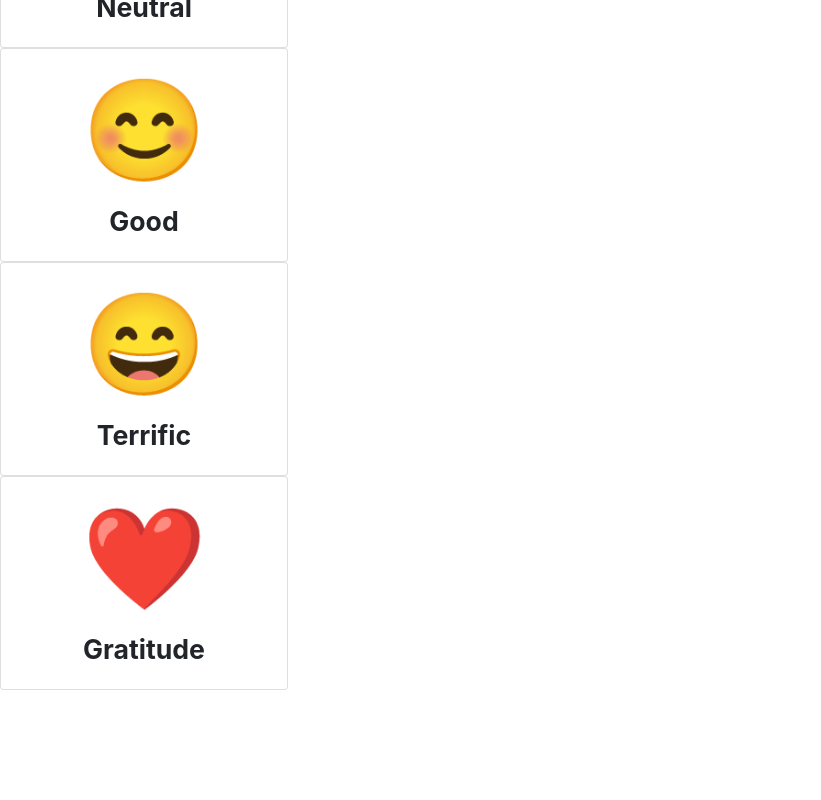
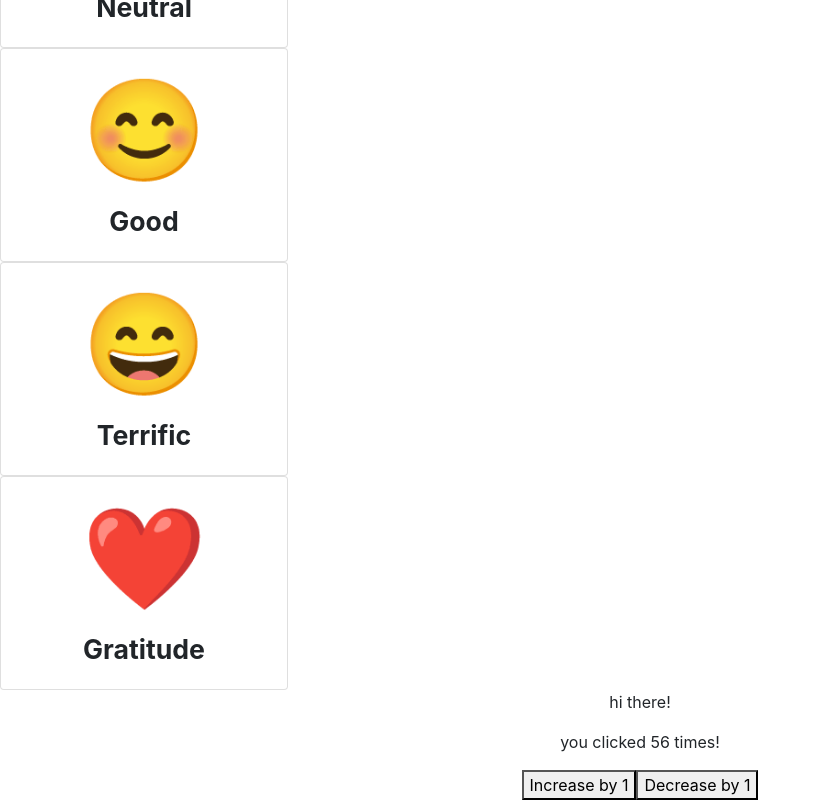
Before and after one commit to mchiang62/fitness, a React (Create React App) app: page / in a window 1280 px wide. Shown: the part 838-1638 px from the top of the page, without its empty margins (0-821 px from the left). Before the commit the page ends 1528 px from the top, so only its background shows below. Built offline with nearby package versions, Linux system fonts and the light colour scheme.

Commit message:
added counter.js for practice & guidance

```diff
--- a/src/App.js
+++ b/src/App.js
@@ -1,5 +1,6 @@
 import './App.css';
-import Cards from "./Components/Card/Cards";
+import Cards from "./Components/Cards";
+import Counter from "./Components/Counter";
 
 
 
@@ -10,6 +11,10 @@ function App() {
   return (
     <div className="App">
         <Cards />
+        <Counter
+        name={'melissa'}
+        initialVal={56}
+        />
     </div>
   );
 }
--- a/src/Components/Card/Cards.js
+++ b/src/Components/Cards.js
@@ -1,11 +1,16 @@
 import React from "react";
 import {Card} from "react-bootstrap";
+
 
 const Cards = () => {
 
   function handleClick(card) {
+
+    // const [display] = useState()
+
+
     console.log(card)
-    card.editing = true
+
   }
 
 
@@ -29,7 +34,8 @@ const Cards = () => {
               <Card.Text style={{fontWeight: 'bold', fontSize: '20pt'}}> {card.text} </Card.Text>
           </Card.Body>
         </Card>
-        {card.editing ? <input /> : null}
+        {card.editing ? <input type="text" /> : null}
+        {card.editing ? <input type="submit" value="Submit" /> : null}
       </div>
     )
 
--- /dev/null
+++ b/src/Components/Counter.js
@@ -0,0 +1,33 @@
+import React, { useState } from "react";
+
+function Counter (props) {
+    console.log(props)
+    //props is an object
+
+    function increaseCounter () {
+        setCount(count + 1 )
+
+    }
+
+    //setCount - function - only way to change the state is to use what React provided
+    const [count, setCount] = useState(props.initialVal);
+
+    return (
+        <div>
+            <p>hi there!</p>
+            <p>you clicked {count} times!</p>
+            <button onClick={() => increaseCounter()}>Increase by 1</button>
+            <button onClick={() => setCount(count - 1)}>Decrease by 1</button>
+            {/* logic in line */}
+        </div>
+    );
+
+}
+
+
+
+
+
+
+
+export default Counter;
```
Also changed, not shown: src/Components/Card/smiley.png (deleted), 1 other file (tests, documents, lock files or other folders).
